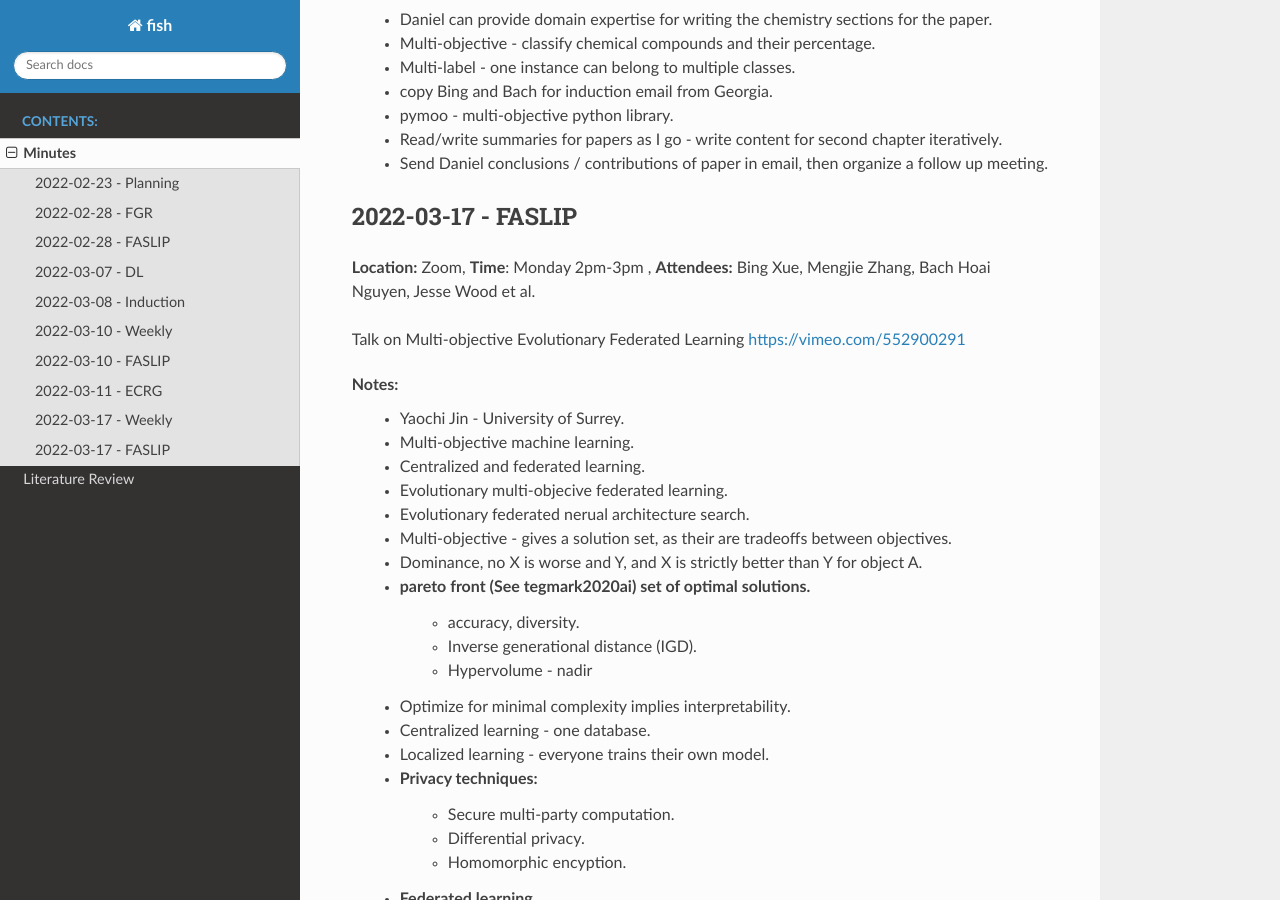
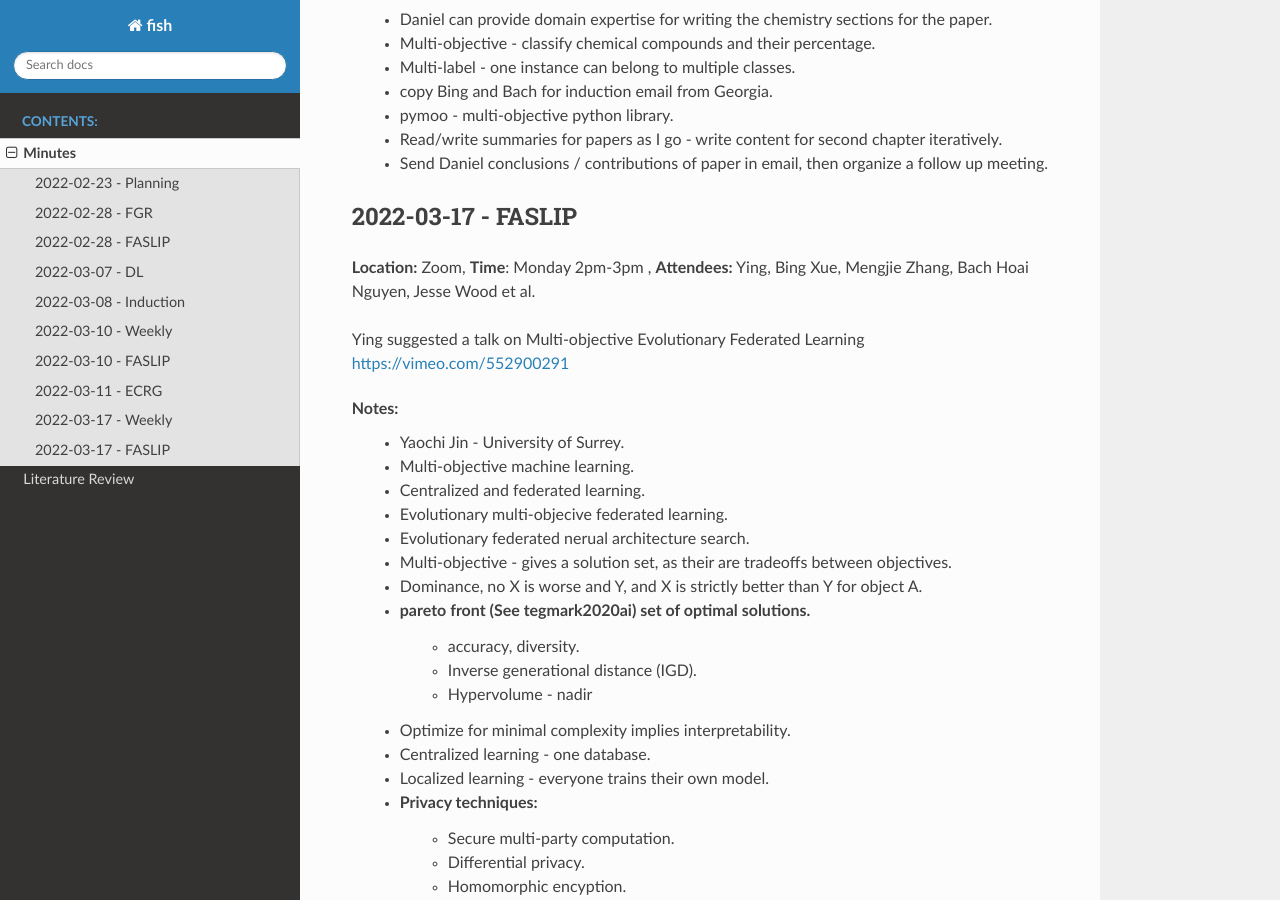
Before and after one commit to woodRock/fishy-business, a Sphinx documentation site: the page built from docs/source/minutes.rst, in a window 1280 px wide and 900 px high, scrolled down 4981 px. Built offline with Sphinx 7.4.7 and the Read the Docs theme 2.0.0, drawn with Linux system fonts in a browser that asks for light colours.

Commit message:
Add Ying who suggested the talk

```diff
--- a/docs/source/minutes.rst
+++ b/docs/source/minutes.rst
@@ -185,9 +185,9 @@ Notes:
 
 2022-03-17 - FASLIP
 ~~~~~~~~~~~~~~~~~~~~~~
-**Location:** Zoom, **Time**: Monday 2pm-3pm , **Attendees:** Bing Xue, Mengjie Zhang, Bach Hoai Nguyen, Jesse Wood et al.
+**Location:** Zoom, **Time**: Monday 2pm-3pm , **Attendees:** Ying, Bing Xue, Mengjie Zhang, Bach Hoai Nguyen, Jesse Wood et al.
 
-Talk on Multi-objective Evolutionary Federated Learning https://vimeo.com/552900291
+Ying suggested a talk on Multi-objective Evolutionary Federated Learning https://vimeo.com/552900291
 
 Notes:
     * Yaochi Jin - University of Surrey.
```
